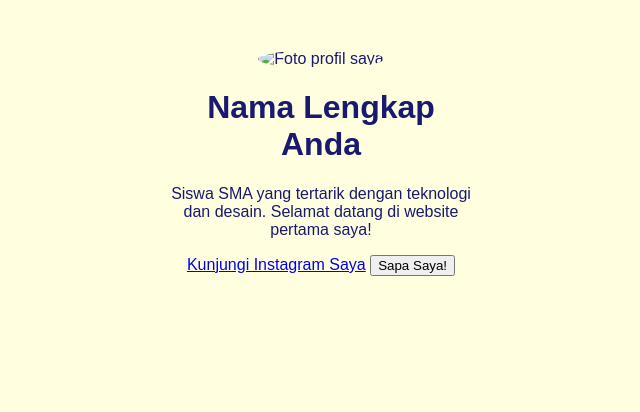
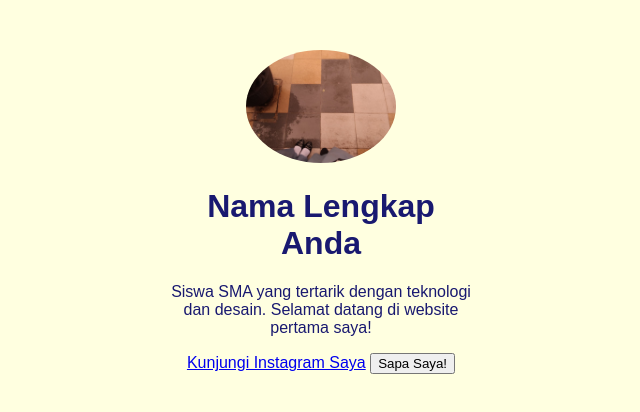
Before and after one commit to tabitha0712/pelatihan-TIK, a plain HTML site: page index.html in a window 1280 px wide. Shown: the whole page, without its empty margins (319-959 px from the left). Drawn offline with Linux system fonts and the light colour scheme.

Commit message:
Update index.html

```diff
--- a/index.html
+++ b/index.html
@@ -1,12 +1,12 @@
 <!DOCTYPE html>
 <html>
 <head>
-  <title>Profil Saya - Tabitha</title>
+  <title>Profil Saya - Tabitha Salsabilla A.</title>
   <link rel="stylesheet" href="style.css">
 </head>
 <body>
   <div class="kartu-profil">
-  <img src="foto-profil.jpg" alt="Foto profil saya">
+  <img src="WhatsApp Image 2025-10-23 at 09.50.21.jpeg" alt="Foto profil saya">
   <h1>Nama Lengkap Anda</h1>
   <p>Siswa SMA yang tertarik dengan teknologi dan desain. Selamat datang di website pertama saya!</p>
   <a href="https://www.instagram.com/usernameanda">Kunjungi Instagram Saya</a>
```
